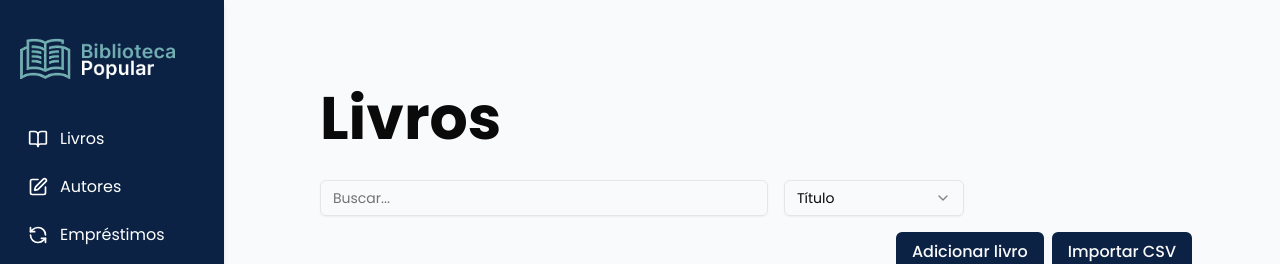
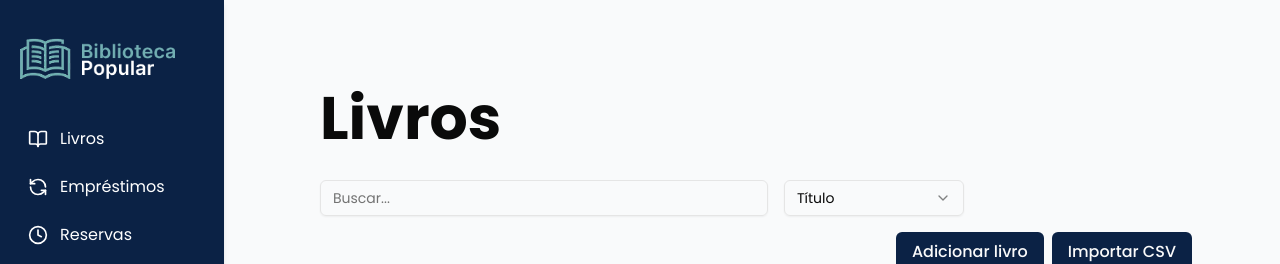
Before and after one commit to cursinhoeachusp/biblioteca_cursinho_frontend, a Next.js app: page / in a window 1280 px wide. Shown: the top 264 px of the page. Built offline with nearby package versions, Linux system fonts and the light colour scheme; no server answers.

Commit message:
remove a página de autores da barra lateral

```diff
--- a/src/app/components/sidebar.tsx
+++ b/src/app/components/sidebar.tsx
@@ -6,7 +6,6 @@ import { cn } from '@/lib/utils'
 
 const links = [
   { label: 'Livros', href: '/', icon: BookOpen },
-  { label: 'Autores', href: '/autores', icon: SquarePen },
   { label: 'Empréstimos', href: '/emprestimos', icon: RefreshCcw },
   { label: 'Reservas', href: '/reservas', icon: Clock },
   { label: 'Penalidades', href: '/penalidades', icon: Gavel },
```
